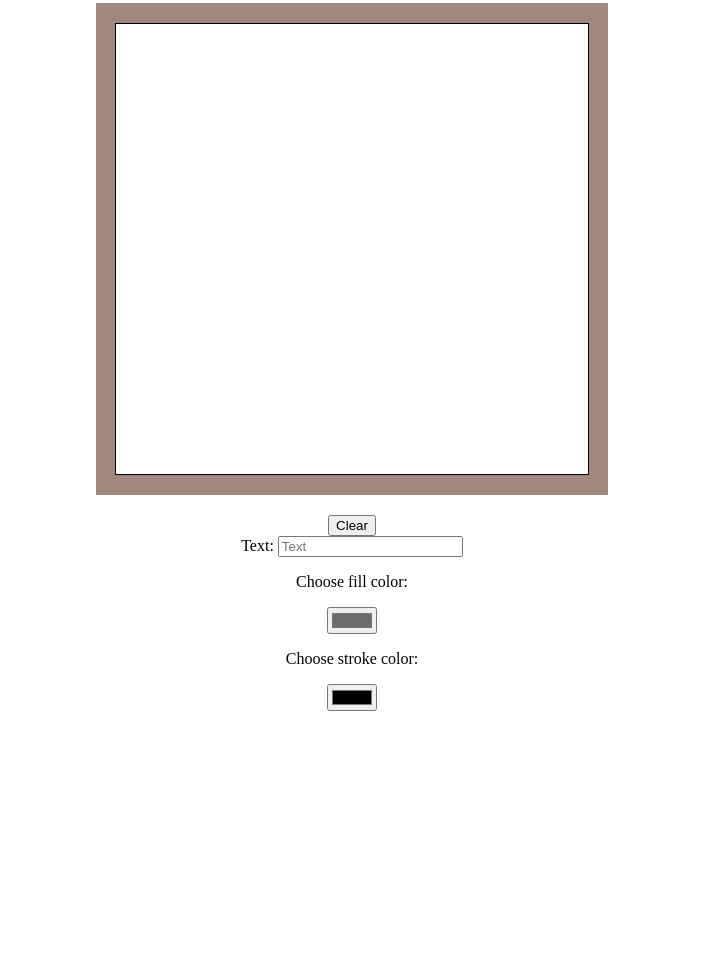
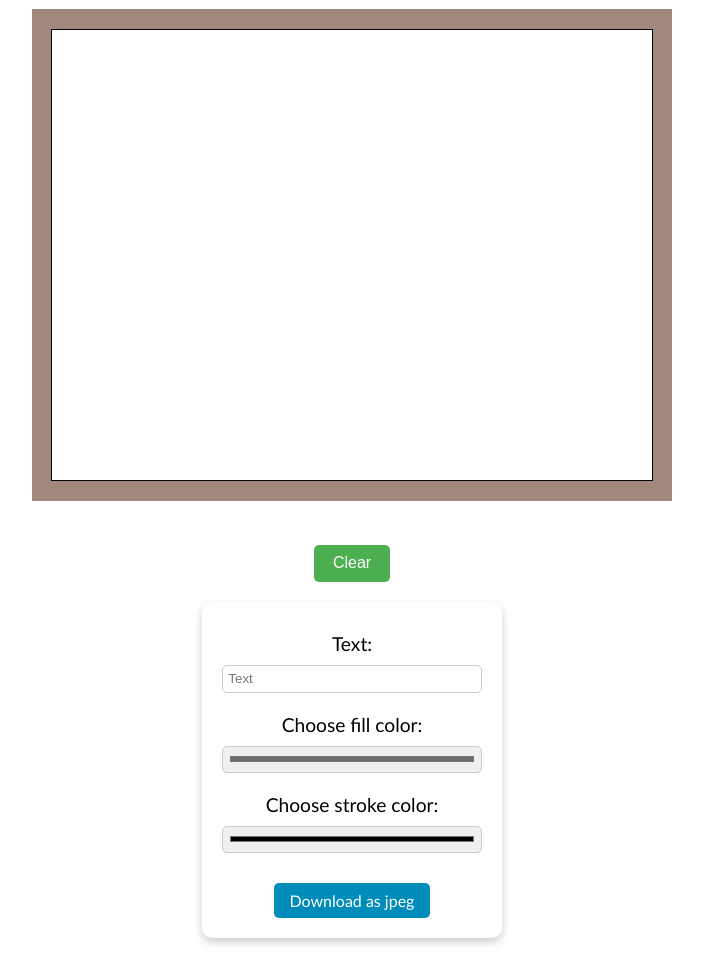
Before and after one commit to AmitBaruchh/Proj-UltimateMemeGenerator, a plain HTML site: page index.html in a window 1280 px wide. Shown: the part 775-1733 px from the top of the page, without its empty margins (288-991 px from the left). Before the commit the page ends 1494 px from the top, so only its background shows below. Drawn offline with Linux system fonts and the light colour scheme.

Commit message:
Add download button and improve CSS

```diff
--- a/css/main.css
+++ b/css/main.css
@@ -5,14 +5,15 @@
 }
 
 body {
+    font-family: 'Trebuchet MS', Helvetica, sans-serif;
     text-align: center;
 }
 
 .canvas-container {
     background-color: #a1887f;
-    width: 40vw;
+    width: 50vw;
     padding: 20px;
-    margin: auto;
+    margin: 20px auto;
     display: flex;
     justify-content: center;
     align-items: center;
@@ -45,3 +46,62 @@ img {
     padding: 60px;
     margin: 0 auto;
 }
+
+button {
+    margin-top: 1.5em;
+    padding: 0.6em 1.2em;
+    background-color: #4caf50;
+    color: white;
+    border: none;
+    border-radius: 5px;
+    cursor: pointer;
+    font-size: 1em;
+    transition: background-color 0.3s ease;
+}
+
+button:hover {
+    background-color: #388e3c;
+}
+
+.controller {
+    margin-top: 1.5em;
+    padding: 20px;
+    background-color: white;
+    border-radius: 10px;
+    display: flex;
+    flex-direction: column;
+    align-items: center;
+    width: 300px;
+    margin: 20px auto;
+    box-shadow: 0 4px 8px rgba(0, 0, 0, 0.2);
+}
+
+label,
+p {
+    margin: 10px 0;
+    font-size: 1.2em;
+}
+
+a {
+    display: block;
+    margin-top: 20px;
+    padding: 0.5em 1em;
+    background-color: #008cba;
+    color: white;
+    text-decoration: none;
+    border-radius: 5px;
+    transition: background-color 0.3s ease;
+}
+
+input[type='text'],
+input[type='color'] {
+    padding: 0.4em;
+    margin-bottom: 10px;
+    border-radius: 5px;
+    border: 1px solid #ccc;
+    width: 100%;
+}
+
+a:hover {
+    background-color: #006494;
+}
--- a/index.html
+++ b/index.html
@@ -26,14 +26,16 @@
                 <section class="controller">
                     <label for="text">Text:</label>
                     <input required type="text" id="text" name="text" placeholder="Text" />
+
                     <p>Choose fill color:</p>
                     <input type="color" id="fillColor" name="fillColor" value="#6d6c6c" />
 
                     <p>Choose stroke color:</p>
                     <input type="color" id="strokeColor" name="strokeColor" value="#000000" />
+
+                    <a href="#" onclick="downloadMeme(this)" download="my-meme.jpg"> Download as jpeg </a>
                 </section>
-
-
+            </section>
         </main>
         <!-- <script src="js\services\storage.service.js"></script> -->
         <!-- <script src="js\services\util.service.js"></script> -->
--- a/js/meme.controller.js
+++ b/js/meme.controller.js
@@ -88,3 +88,9 @@ function addListeners() {
     document.querySelector('#strokeColor').addEventListener('input', onSetColor)
     document.querySelector('#text').addEventListener('input', onSetText)
 }
+
+function downloadMeme(elLink) {
+    console.log(elLink)
+    var imgContent = gElCanvas.toDataURL()
+    elLink.href = imgContent
+}
```
Also changed, not shown: js/services/meme.service.js (line endings or trailing spaces).
